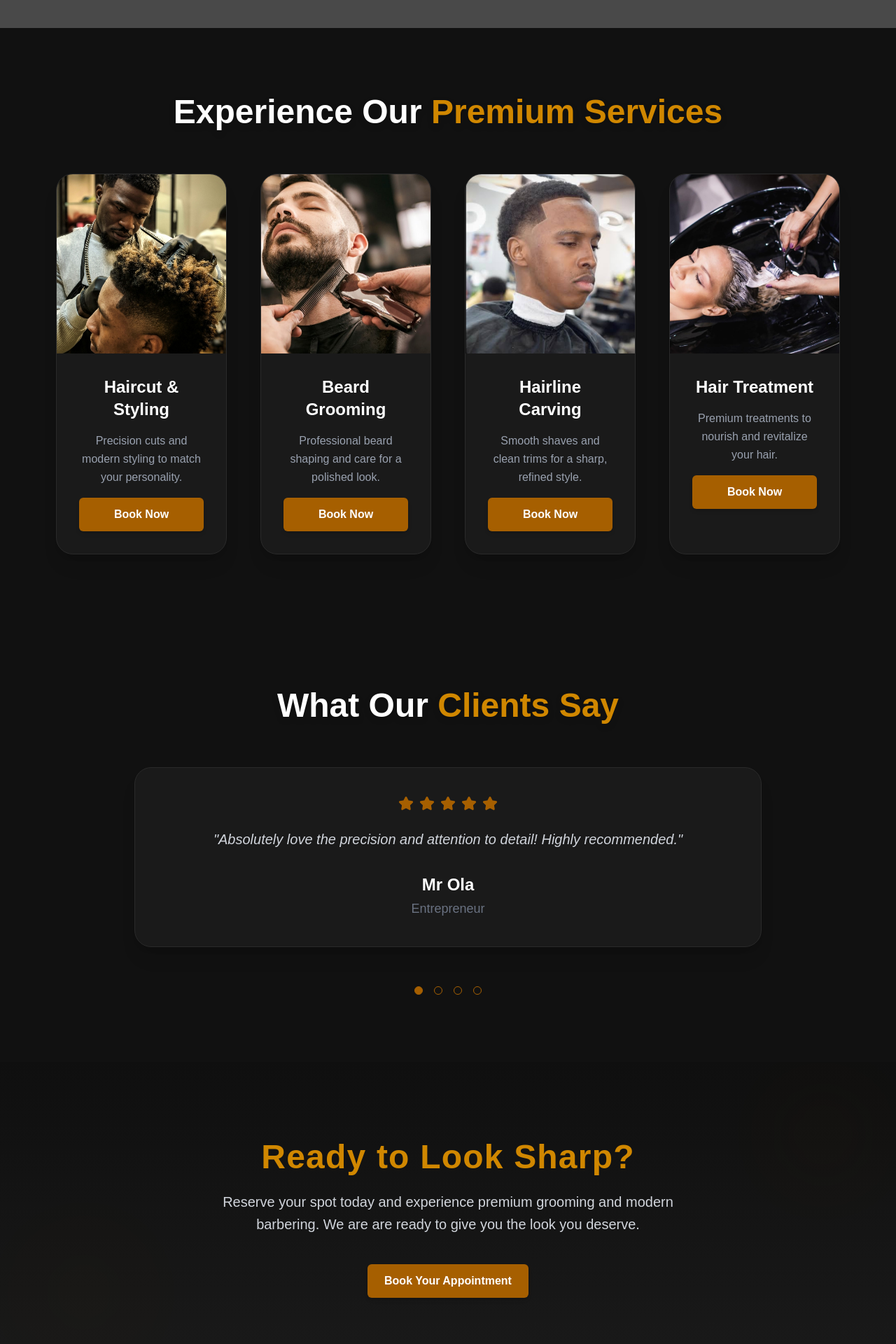
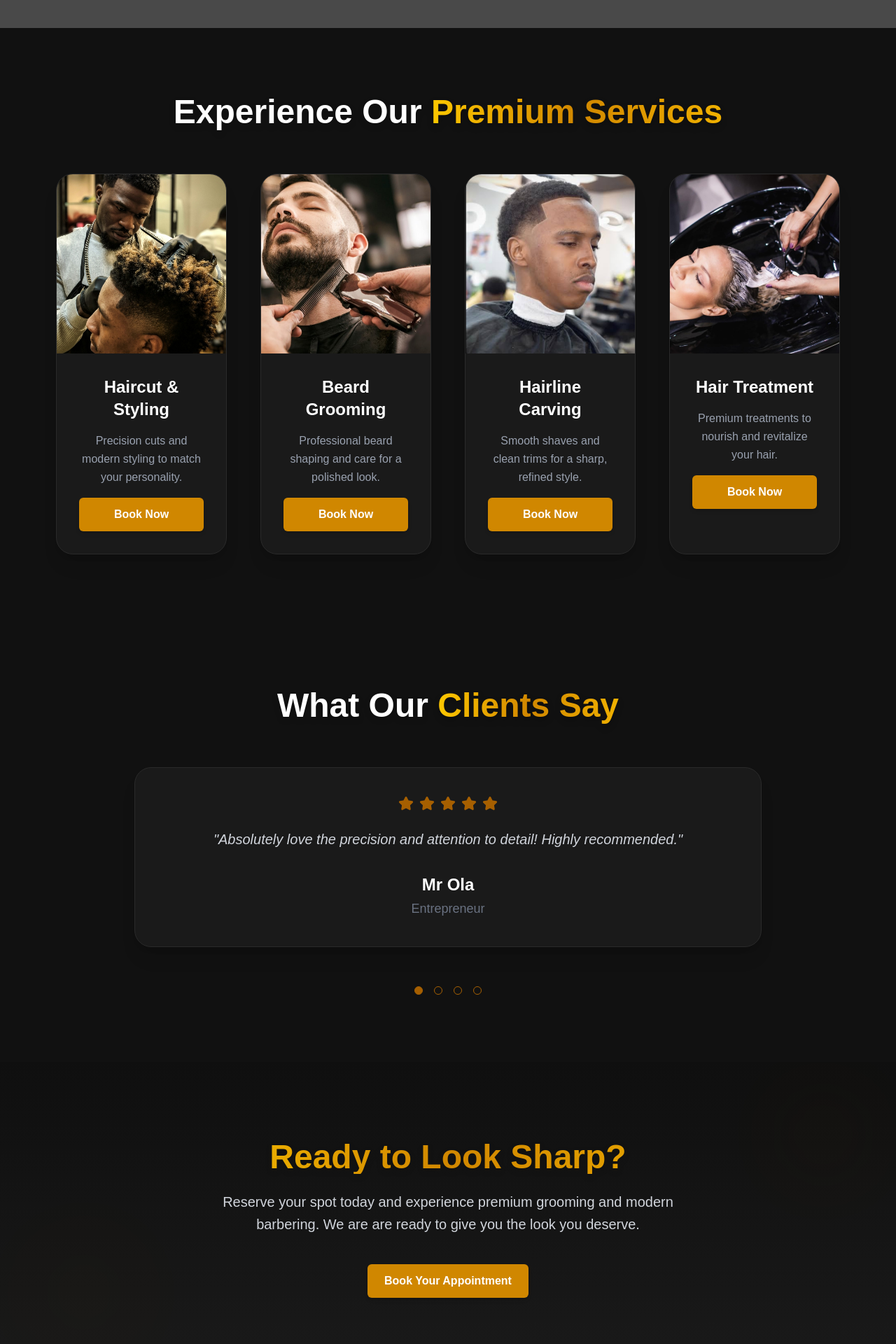
Before and after one commit to King-web-cell-05/2talk, a Next.js app: page / in a window 1280 px wide. Shown: the part 680-2600 px from the top of the page at 70% size. Built offline with nearby package versions, Linux system fonts and the light colour scheme; grey boxes are pictures that could not be loaded.

Commit message:
Added gradient colour to all sections

```diff
--- a/components/CallToAction.tsx
+++ b/components/CallToAction.tsx
@@ -18,7 +18,7 @@ export default function CallToActionSection() {
         viewport={{ once: true }}
         className="max-w-4xl mx-auto text-center relative z-10"
       >
-        <h2 className="text-4xl md:text-5xl font-bold text-yellow-600 mb-6 tracking-wide">
+        <h2 className="text-4xl md:text-5xl font-bold  mb-6 text-transparent bg-clip-text bg-gradient-to-r from-yellow-400 via-yellow-600 to-yellow-500  drop-shadow-lg">
           Ready to Look Sharp?
         </h2>
 
@@ -29,7 +29,7 @@ export default function CallToActionSection() {
 
         <div className="flex justify-center mt-10">
           <Link href="/book">
-            <Button className="bg-yellow-700 hover:bg-yellow-600 text-black font-semibold px-6 py-3 rounded-md transition-all duration-300 shadow-md hover:shadow-[#D4A65A]/30">
+            <Button className="bg-yellow-600 hover:bg-yellow-500 text-black font-semibold px-6 py-3 rounded-md transition-all duration-300 shadow-md hover:shadow-[#D4A65A]/30">
               Book Your Appointment
             </Button>
           </Link>
--- a/components/Testimonials.tsx
+++ b/components/Testimonials.tsx
@@ -43,7 +43,7 @@ export default function TestimonialSection() {
     <section className="w-full bg-[#111111] text-white py-24 px-6 md:px-20 relative">
       {/* Title */}
       <h2 className="text-4xl md:text-5xl font-extrabold text-white mb-16 text-center drop-shadow-lg">
-        What Our <span className="text-yellow-600">Clients Say</span>
+        What Our <span className="text-transparent bg-clip-text bg-gradient-to-r from-yellow-400 via-yellow-600 to-yellow-500  drop-shadow-lg">Clients Say</span>
       </h2>
 
       {/* Testimonial Card */}
--- a/components/about.tsx
+++ b/components/about.tsx
@@ -22,7 +22,7 @@ export default function AboutSection() {
           className="space-y-6"
         >
           <h2 className="text-4xl md:text-5xl font-extrabold tracking-tight leading-tight">
-            <span className="text-yellow-600">HOUSE OF 2TALK</span>{" "}
+            <span className="text-transparent bg-clip-text bg-gradient-to-r from-yellow-400 via-yellow-600 to-yellow-500  drop-shadow-lg">HOUSE OF 2TALK</span>{" "}
             ENTERTAINMENT
           </h2>
 
@@ -213,7 +213,7 @@ export default function AboutSection() {
       {/* CTA BUTTON */}
       <div className="text-center">
         <Link href="/book">
-          <Button className="bg-yellow-700 hover:bg-yellow-600 text-black text-lg font-semibold px-10 py-4 rounded-xl">
+          <Button className="bg-yellow-600 hover:bg-yellow-500 text-black text-lg font-semibold px-10 py-4 rounded-xl">
             Book Now
           </Button>
         </Link>
--- a/components/services.tsx
+++ b/components/services.tsx
@@ -1,5 +1,5 @@
 /* eslint-disable react/no-unescaped-entities */
-'use client';
+"use client";
 import Link from "next/link";
 import Button from "./ui/button";
 
@@ -29,15 +29,17 @@ const services = [
 export default function ServicesSection() {
   return (
     <section className="w-full bg-[#111111] text-white py-24 px-6 md:px-20 relative">
-
       {/* Title */}
       <h2 className="text-4xl md:text-5xl font-extrabold text-white mb-16 text-center drop-shadow-lg">
-        Experience Our <span className="text-yellow-600"> Premium Services</span>
+        Experience Our{" "}
+        <span className=" text-transparent bg-clip-text bg-gradient-to-r from-yellow-400 via-yellow-600 to-yellow-500  drop-shadow-lg">
+          {" "}
+          Premium Services
+        </span>
       </h2>
 
       {/* Services Grid */}
       <div className="grid grid-cols-1 sm:grid-cols-2 lg:grid-cols-4 gap-12 max-w-[90rem] mx-auto">
-
         {services.map((service, idx) => (
           <div
             key={idx}
@@ -45,7 +47,6 @@ export default function ServicesSection() {
               hover:scale-[1.04] hover:shadow-[0_0_25px_rgba(0,0,0,0.6)]
               transition-all duration-300"
           >
-
             {/* Bigger Image Box */}
             <div className="h-64 w-full overflow-hidden">
               <img
@@ -57,9 +58,7 @@ export default function ServicesSection() {
 
             {/* Content */}
             <div className="p-8 text-center space-y-4">
-              <h3 className="text-2xl font-bold text-white">
-                {service.title}
-              </h3>
+              <h3 className="text-2xl font-bold text-white">{service.title}</h3>
 
               <p className="text-gray-400 text-[1rem] leading-relaxed">
                 {service.description}
@@ -67,16 +66,16 @@ export default function ServicesSection() {
 
               {/* Button */}
               <Link href="/book">
-                <Button className="bg-yellow-700 hover:bg-yellow-600 text-black w-full py-3 text-md
-                  font-semibold rounded-md transition-all duration-300 shadow-md">
+                <Button
+                  className="bg-yellow-600 hover:bg-yellow-500 text-black w-full py-3 text-md
+                  font-semibold rounded-md transition-all duration-300 shadow-md"
+                >
                   Book Now
                 </Button>
               </Link>
             </div>
-
           </div>
         ))}
-
       </div>
     </section>
   );
```
